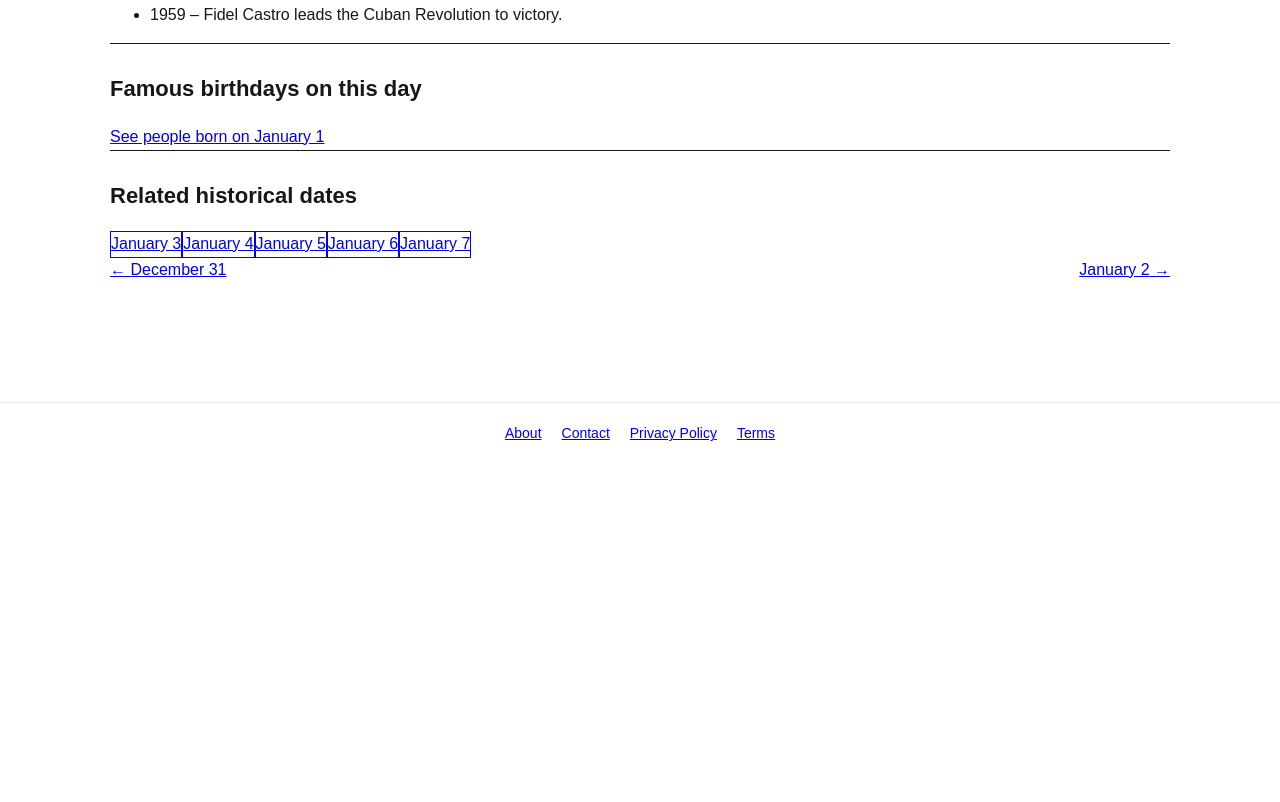
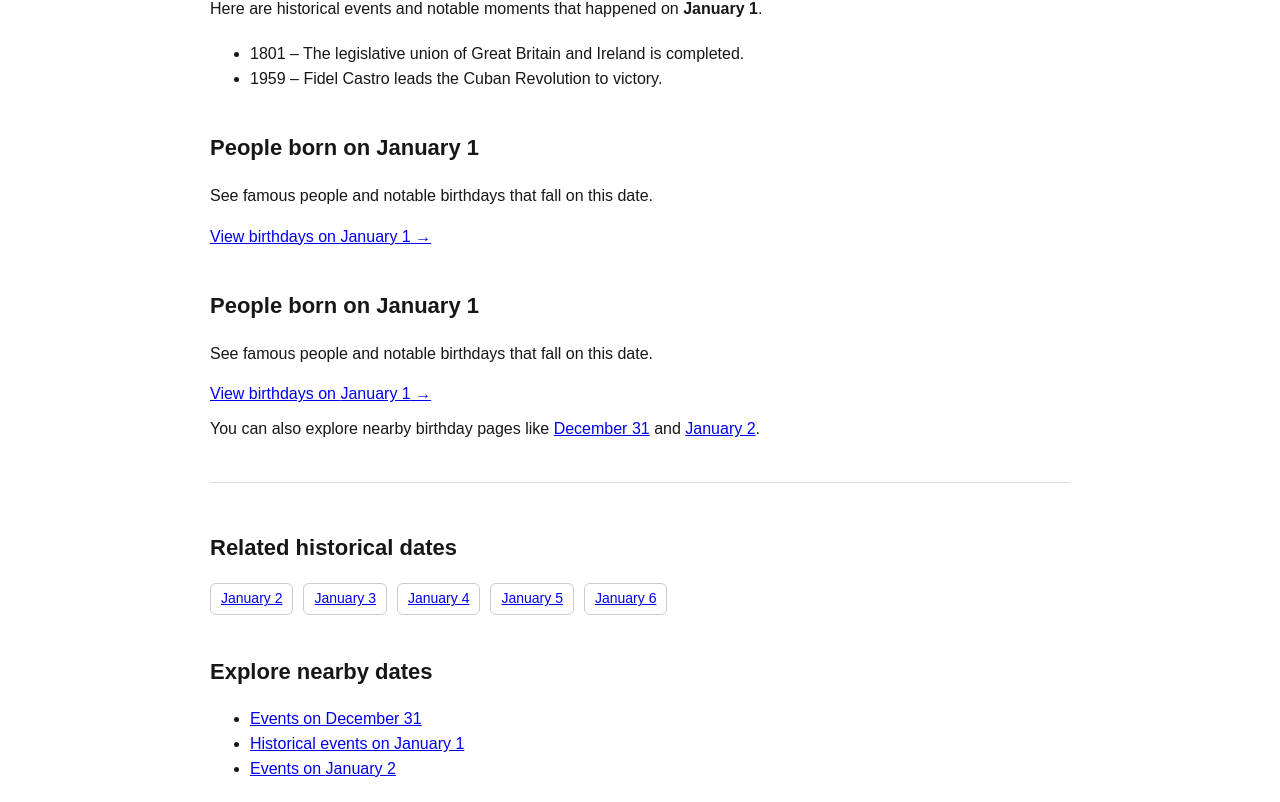
Before and after one commit to bosmeel/whatdayisit-now, a Next.js app: page /what-happened-on/january-1 in a window 1280 px wide. Shown: the part 278-1080 px from the top of the page. Before the commit the page ends 800 px from the top, so only its background shows below. Built offline with nearby package versions, Linux system fonts and the light colour scheme.

Commit message:
feature: interlink birthday and history clusters for stronger SEO structure

```diff
--- a/app/born-on/[date]/page.tsx
+++ b/app/born-on/[date]/page.tsx
@@ -198,16 +198,28 @@ export default async function Page({ params }: PageProps) {
         </section>
       )}
 
-      {events.length > 0 && (
       <section style={{ marginTop: 30 }}>
   <h2>Historical events on {formatted}</h2>
+
+  {events.length > 0 ? (
     <ul>
       {events.map((e: string) => (
         <li key={e}>{e}</li>
       ))}
     </ul>
+  ) : (
+    <p>
+      Historical records and notable events that happened on {formatted}
+      are available on the full timeline page.
+    </p>
+  )}
+
+  <p style={{ marginTop: 10 }}>
+    <Link href={`/what-happened-on/${date}`}>
+      View everything that happened on {formatted} →
+    </Link>
+  </p>
 </section>
-      )}
 
       <section style={{ marginTop: 40, borderTop: "1px solid #ddd", paddingTop: 20 }}>
         <h2>Related birthdays</h2>
--- a/app/sitemap.ts
+++ b/app/sitemap.ts
@@ -1,7 +1,5 @@
 import { MetadataRoute } from "next";
 import { EVENTS } from "@/lib/events";
-import { DATE_PAIRS } from "@/lib/data/datePairs";
-import { DATE_PAIRS_SEO } from "@/lib/data/datePairsSeo";
 
 const months = [
   { name: "january", days: 31 },
@@ -19,6 +17,7 @@ const months = [
 ];
 
 export default function sitemap(): MetadataRoute.Sitemap {
+
   const baseUrl = "https://whatdayisit.now";
   const now = new Date();
   const currentYear = now.getFullYear();
@@ -47,25 +46,13 @@ export default function sitemap(): MetadataRoute.Sitemap {
     priority: 0.7,
   }));
 
-  const daysBetweenPages = DATE_PAIRS.map((pair) => ({
-    url: `${baseUrl}/days-between/${pair.slug}`,
-    lastModified: now,
-    changeFrequency: "monthly" as const,
-    priority: 0.6,
-  }));
-
-  const seoPairPages = DATE_PAIRS_SEO.map((pair) => ({
-    url: `${baseUrl}/days-between/${pair.slug}`,
-    lastModified: now,
-    changeFrequency: "weekly" as const,
-    priority: 0.7,
-  }));
-
   const bornOnPages: MetadataRoute.Sitemap = [];
   const happenedPages: MetadataRoute.Sitemap = [];
 
   months.forEach((m) => {
+
     for (let d = 1; d <= m.days; d++) {
+
       bornOnPages.push({
         url: `${baseUrl}/born-on/${m.name}-${d}`,
         lastModified: now,
@@ -79,14 +66,14 @@ export default function sitemap(): MetadataRoute.Sitemap {
         changeFrequency: "yearly",
         priority: 0.6,
       });
+
     }
+
   });
 
   return [
     ...staticPages,
     ...eventPages,
-    ...daysBetweenPages,
-    ...seoPairPages,
     ...bornOnPages,
     ...happenedPages,
   ];
--- a/app/what-happened-on/[date]/page.tsx
+++ b/app/what-happened-on/[date]/page.tsx
@@ -4,9 +4,7 @@ import Link from "next/link";
 export const dynamic = "force-dynamic";
 
 type PageProps = {
-  params: Promise<{
-    date: string;
-  }>;
+  params: Promise<{ date: string }>;
 };
 
 const months = [
@@ -30,13 +28,23 @@ function formatSlug(slug: string) {
   return `${monthName} ${day}`;
 }
 
+function buildAllDates() {
+  const arr: string[] = [];
+  months.forEach((m) => {
+    for (let d = 1; d <= m.days; d++) {
+      arr.push(`${m.name}-${d}`);
+    }
+  });
+  return arr;
+}
+
 export async function generateMetadata({ params }: PageProps): Promise<Metadata> {
   const { date } = await params;
   const formatted = formatSlug(date);
 
   return {
     title: `What happened on ${formatted}?`,
-    description: `Historical events that happened on ${formatted}.`,
+    description: `Historical events and notable moments that happened on ${formatted}.`,
     alternates: {
       canonical: `https://whatdayisit.now/what-happened-on/${date}`,
     },
@@ -44,6 +52,7 @@ export async function generateMetadata({ params }: PageProps): Promise<Metadata>
 }
 
 export default async function Page({ params }: PageProps) {
+
   const { date } = await params;
 
   const { eventsOnThisDay } = await import("@/lib/events-on-this-day");
@@ -52,14 +61,7 @@ export default async function Page({ params }: PageProps) {
 
   const events = eventsOnThisDay[date] || [];
 
-  const allDates: string[] = [];
-
-  months.forEach((m) => {
-    for (let d = 1; d <= m.days; d++) {
-      allDates.push(`${m.name}-${d}`);
-    }
-  });
-
+  const allDates = buildAllDates();
   const index = allDates.indexOf(date);
 
   const prev =
@@ -68,78 +70,122 @@ export default async function Page({ params }: PageProps) {
   const next =
     index === allDates.length - 1 ? allDates[0] : allDates[index + 1];
 
-  const related = allDates.slice(index + 2, index + 7);
+  const related = [
+    allDates[(index + 1) % allDates.length],
+    allDates[(index + 2) % allDates.length],
+    allDates[(index + 3) % allDates.length],
+    allDates[(index + 4) % allDates.length],
+    allDates[(index + 5) % allDates.length],
+  ];
 
   return (
-    <main className="mx-auto max-w-4xl px-4 py-10">
-      <nav className="mb-6 text-sm">
-        <Link href="/">Home</Link>
-        {" / "}
-        <Link href="/what-happened-on">Historical Events</Link>
-        {" / "}
-        {formatted}
+    <main style={{ maxWidth: 900, margin: "40px auto", padding: 20 }}>
+
+      <nav style={{ marginBottom: 20 }}>
+        <Link href="/">Home</Link> /{" "}
+        <Link href="/what-happened-on">Historical Events</Link> / {formatted}
       </nav>
 
-      <h1 className="text-3xl font-bold mb-6">
-        What happened on {formatted}?
-      </h1>
+      <h1>What happened on {formatted}?</h1>
 
-      <p className="mb-8">
-        Here are historical events that happened on {formatted}.
+      <p>
+        Here are historical events and notable moments that happened on{" "}
+        <strong>{formatted}</strong>.
       </p>
 
       {events.length > 0 ? (
-        <ul className="list-disc pl-6 space-y-2 mb-10">
+        <ul style={{ marginTop: 20 }}>
           {events.map((event: string) => (
             <li key={event}>{event}</li>
           ))}
         </ul>
       ) : (
-        <p className="mb-10">
-          No events available for this date yet.
+        <p style={{ marginTop: 20 }}>
+          Historical records for {formatted} are still being compiled.
         </p>
       )}
 
-      <section className="mt-10 border-t pt-8">
-        <h2 className="text-xl font-semibold mb-4">
-          Famous birthdays on this day
-        </h2>
+      <section style={{ marginTop: 40 }}>
+        <h2>People born on {formatted}</h2>
 
-        <Link
-          href={`/born-on/${date}`}
-          className="underline"
-        >
-          See people born on {formatted}
+        <p>
+          See famous people and notable birthdays that fall on this date.
+        </p>
+
+        <Link href={`/born-on/${date}`}>
+          View birthdays on {formatted} →
         </Link>
       </section>
+<section style={{ marginTop: 40 }}>
+  <h2>People born on {formatted}</h2>
 
-      <section className="mt-10 border-t pt-8">
-        <h2 className="text-xl font-semibold mb-4">
-          Related historical dates
-        </h2>
+  <p>
+    See famous people and notable birthdays that fall on this date.
+  </p>
 
-        <div className="flex flex-wrap gap-2">
+  <Link href={`/born-on/${date}`}>
+    View birthdays on {formatted} →
+  </Link>
+
+  <p style={{ marginTop: 10 }}>
+    You can also explore nearby birthday pages like{" "}
+    <Link href={`/born-on/${prev}`}>{formatSlug(prev)}</Link>{" "}
+    and{" "}
+    <Link href={`/born-on/${next}`}>{formatSlug(next)}</Link>.
+  </p>
+</section>
+      <section style={{ marginTop: 40, borderTop: "1px solid #ddd", paddingTop: 20 }}>
+        <h2>Related historical dates</h2>
+
+        <ul style={{ display: "flex", flexWrap: "wrap", gap: "10px", padding: 0, listStyle: "none" }}>
           {related.map((d) => (
+            <li key={d}>
               <Link
-              key={d}
                 href={`/what-happened-on/${d}`}
-              className="border rounded px-2 py-1 text-sm"
+                style={{
+                  border: "1px solid #ccc",
+                  borderRadius: "6px",
+                  padding: "4px 10px",
+                  fontSize: "14px",
+                  display: "inline-block",
+                }}
               >
                 {formatSlug(d)}
               </Link>
+            </li>
           ))}
-        </div>
+        </ul>
       </section>
 
-      <div className="mt-10 flex justify-between text-sm">
+      <section style={{ marginTop: 40 }}>
+        <h2>Explore nearby dates</h2>
+
+        <ul>
+          <li>
             <Link href={`/what-happened-on/${prev}`}>
-          ← {formatSlug(prev)}
+              Events on {formatSlug(prev)}
             </Link>
+          </li>
 
+          <li>
+            <Link href={`/what-happened-on/${date}`}>
+              Historical events on {formatted}
+            </Link>
+          </li>
+
+          <li>
             <Link href={`/what-happened-on/${next}`}>
-          {formatSlug(next)} →
+              Events on {formatSlug(next)}
             </Link>
+          </li>
+        </ul>
+      </section>
+
+      <div style={{ marginTop: 40, display: "flex", justifyContent: "space-between" }}>
+        <Link href={`/what-happened-on/${prev}`}>← {formatSlug(prev)}</Link>
+        <Link href={`/what-happened-on/${next}`}>{formatSlug(next)} →</Link>
       </div>
+
     </main>
   );
 }
```
Lines whose indentation alone changed are shown as unchanged.
